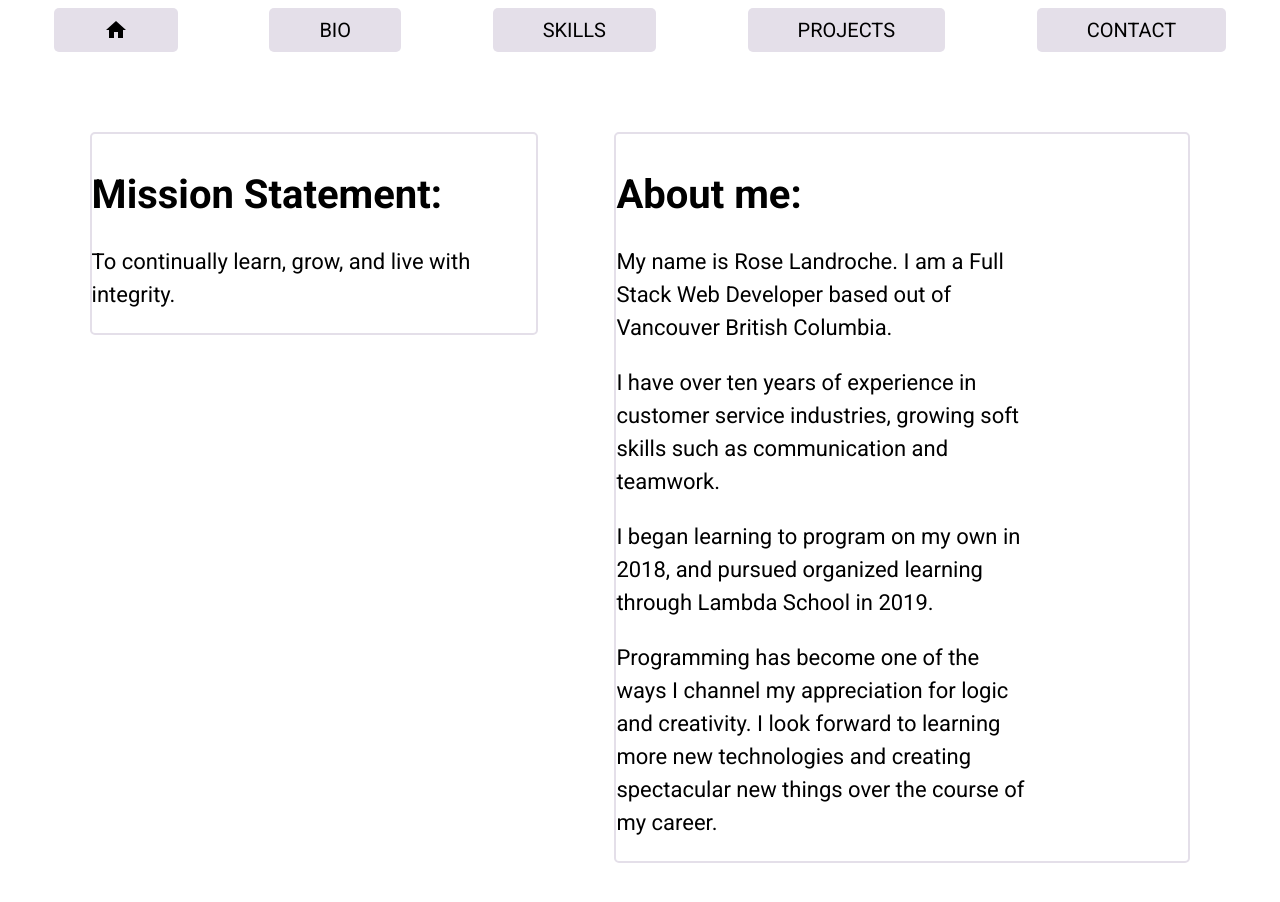
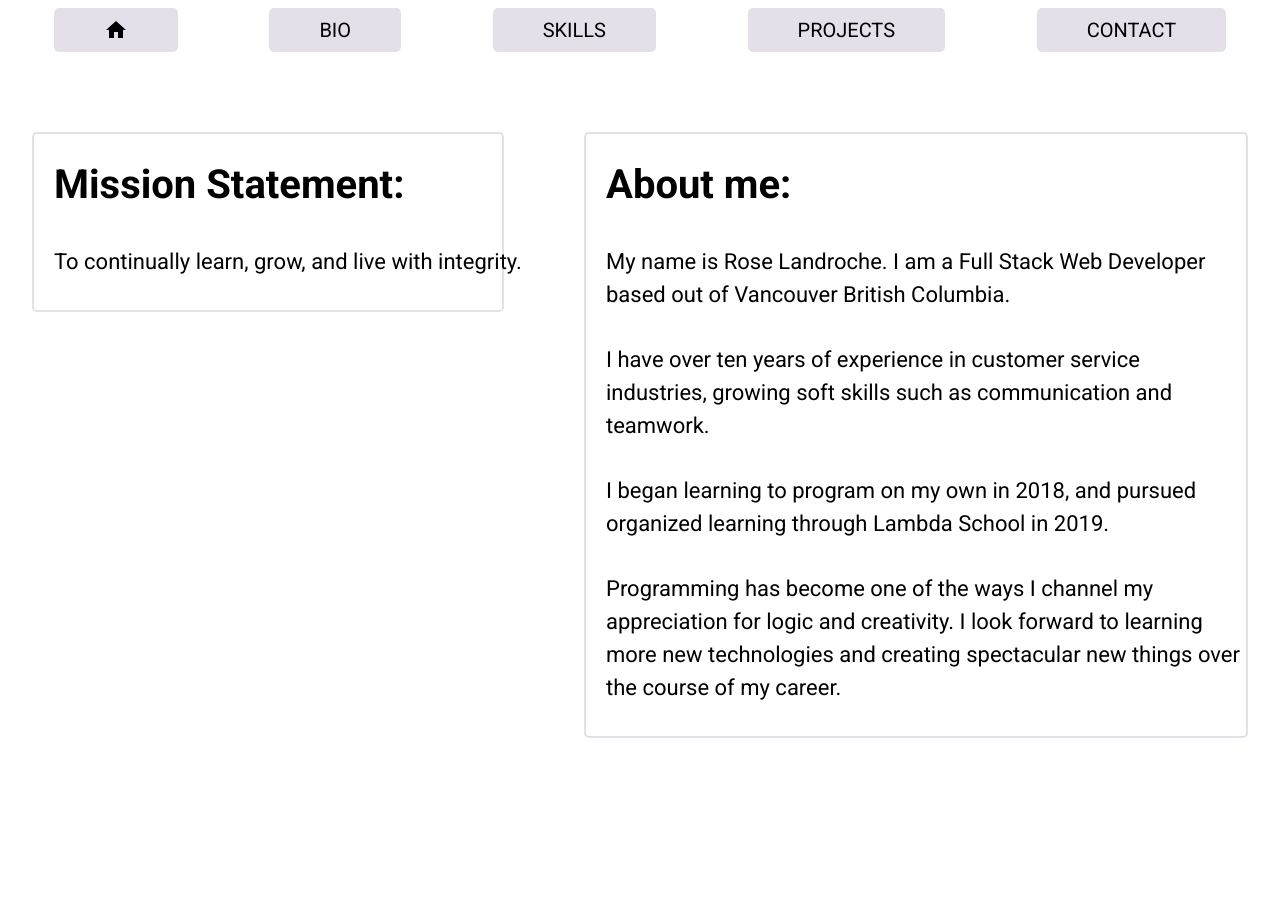
Before and after one commit to roselandroche/portfolio, a React (Create React App) app: page /bio in a window 1280 px wide. Shown: the top 902 px of the page. After the commit the page ends 818 px from the top, so only its background shows below. Built offline with nearby package versions, Linux system fonts and the light colour scheme.

Commit message:
Styling edits

```diff
--- a/src/components/Bio.js
+++ b/src/components/Bio.js
@@ -8,13 +8,13 @@ function Bio() {
             <NavBar />
             <div className='cards'>
                 <div className='mission'>
-                    <h1>Mission Statement:</h1>
+                    <h1 className='bio-heading'>Mission Statement:</h1>
                     <p className='bio-p'>
                         To continually learn, grow, and live with integrity.
                     </p>
                 </div>
                 <div className='bio'>
-                    <h1>About me:</h1>
+                    <h1 className='bio-heading'>About me:</h1>
                     <p className='bio-p'>
                         My name is Rose Landroche. I am a Full Stack Web Developer based out of Vancouver British Columbia.
                     </p>
--- a/src/css/Bio.css
+++ b/src/css/Bio.css
@@ -1,20 +1,21 @@
 .bio, .mission {
-    width: 40vw;
-    margin: 10vh 3vw;
-    padding: 10px 60px 0px 0px;
+    width: 50vw;
+    margin: 80px 40px;
+    padding: 0px 20px 0px 0px;
     border: 2px solid #e4dfe9;
     border-radius: 5px;
 }
 
 .mission {
-    width: 30vw;
+    width: 35vw;
 }
 
-h1 {
-    width: 30vw;
+.bio-heading {
+    /* width: 30vw; */
     font-size: 40px;
     color: black;
     text-align: left;
+    padding: 0 10px 10px 20px;
 }
 
 .bio-p {
@@ -22,8 +23,8 @@ h1 {
     font-size: 22px;
     line-height: 33px;
     text-align: left;
-    width: 32vw;
-    padding-bottom: 0px;
+    width: 50vw;
+    padding: 0 10px 10px 20px;
 }
 
 .cards {
--- a/src/css/Projects.css
+++ b/src/css/Projects.css
@@ -14,8 +14,9 @@
 }
 
 .project-title {
-    padding: 10px 0 10px 40px;
-    margin: 0;
+    padding: 0 0 0 40px;
+    font-size: 36px;
+    text-align: left;
 }
 
 .tech-stack {
@@ -24,7 +25,7 @@
 }
 
 .project-content {
-    padding: 10px 60px 10px 40px;
+    padding: 10px 60px 20px 40px;
     text-align: left;
     font-size: 18px;
 }
```
